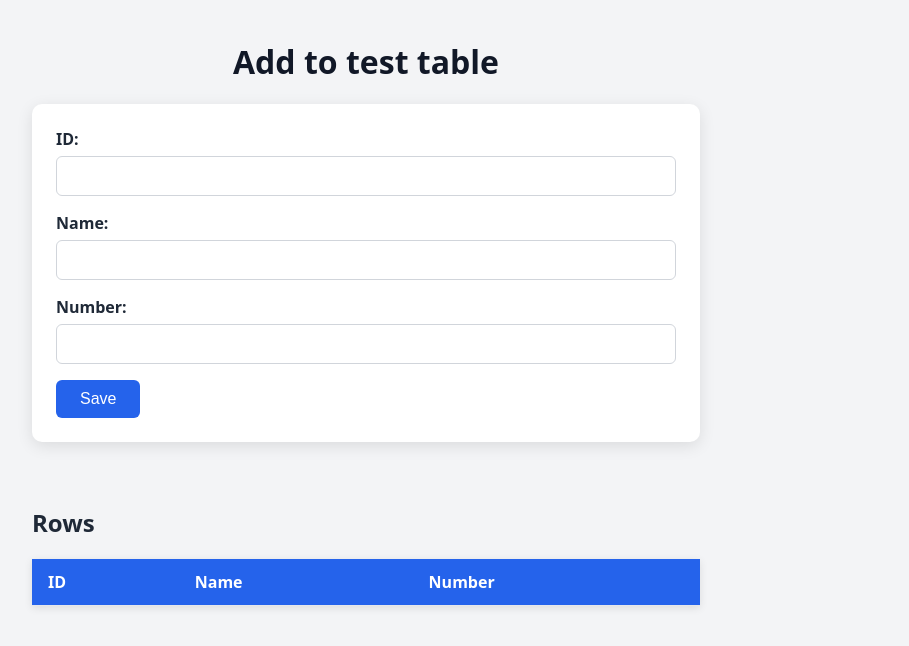
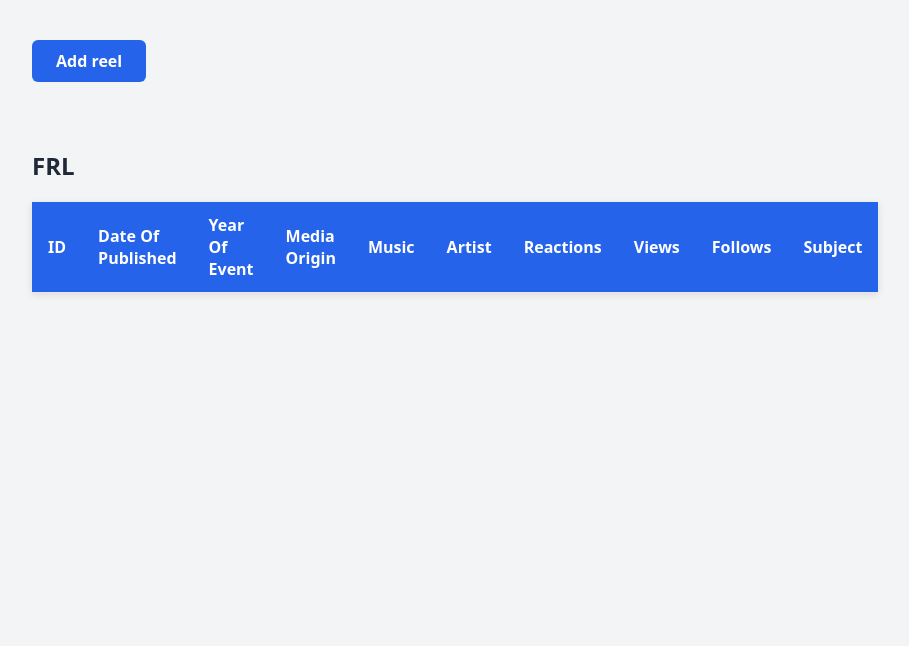
Before and after one commit to Silvor23/FaceBook_Reel_Log, a website: page public/index.html in a window 1280 px wide. Shown: the whole page, without its empty margins (274-1183 px from the left). Drawn offline with Linux system fonts and the light colour scheme; no server answers.

Commit message:
create add log.html and divied site to main and \addlog

```diff
--- a/public/index.html
+++ b/public/index.html
@@ -7,71 +7,25 @@
     <title>FRL</title>
   </head>
   <body>
-    <h1>Add to test table</h1>
-    <form id="testForm">
-      <p>
-        <label for="id">ID:</label>
-        <input type="number" id="id" required />
-      </p>
-      <p>
-        <label for="name">Name:</label>
-        <input type="text" id="name" required />
-      </p>
-      <p>
-        <label for="num">Number:</label>
-        <input type="number" id="num" required />
-      </p>
-      <button type="submit">Save</button>
-    </form>
+    <p><a href="/addlog" class="button">Add reel</a></p>
     <p id="message"></p>
-    <h2>Rows</h2>
+    <h2>FRL</h2>
     <table>
       <thead>
         <tr>
           <th>ID</th>
-          <th>Name</th>
-          <th>Number</th>
+          <th>Date Of Published</th>
+          <th>Year Of Event</th>
+          <th>Media Origin</th>
+          <th>Music</th>
+          <th>Artist</th>
+          <th>Reactions</th>
+          <th>Views</th>
+          <th>Follows</th>
+          <th>Subject</th>
         </tr>
       </thead>
       <tbody id="rows"></tbody>
     </table>
-    <script>
-      const form = document.getElementById("testForm");
-      const message = document.getElementById("message");
-      const rows = document.getElementById("rows");
-      async function loadRows() {
-        const response = await fetch("/api/test");
-        const data = await response.json();
-        rows.innerHTML = "";
-        data.forEach((row) => {
-          const tr = document.createElement("tr");
-          tr.innerHTML = `<td>${row.id}</td><td>${row.name}</td><td>${row.num}</td>`;
-          rows.appendChild(tr);
-        });
-      }
-      form.addEventListener("submit", async (event) => {
-        event.preventDefault();
-        const body = {
-          id: Number(document.getElementById("id").value),
-          name: document.getElementById("name").value,
-          num: Number(document.getElementById("num").value),
-        };
-
-        const response = await fetch("/api/test", {
-          method: "POST",
-          headers: { "Content-Type": "application/json" },
-          body: JSON.stringify(body),
-        });
-        const data = await response.json();
-        if (response.ok) {
-          message.textContent = "Saved!";
-          form.reset();
-          loadRows();
-        } else {
-          message.textContent = "Error: :( " + data.error;
-        }
-      });
-      loadRows();
-    </script>
   </body>
 </html>
--- a/public/style.css
+++ b/public/style.css
@@ -20,6 +20,21 @@ h1 {
 h2 {
   margin-top: 32px;
 }
+
+.button {
+  display: inline-block;
+  background: #2563eb;
+  color: #ffffff;
+  text-decoration: none;
+  padding: 10px 24px;
+  border-radius: 6px;
+  font-weight: 600;
+}
+
+.button:hover {
+  background: #1d4ed8;
+}
+
 form {
   background: #ffffff;
   padding: 24px;
```
Also changed, not shown: public/addlog.html (added, +65 -0 lines).
